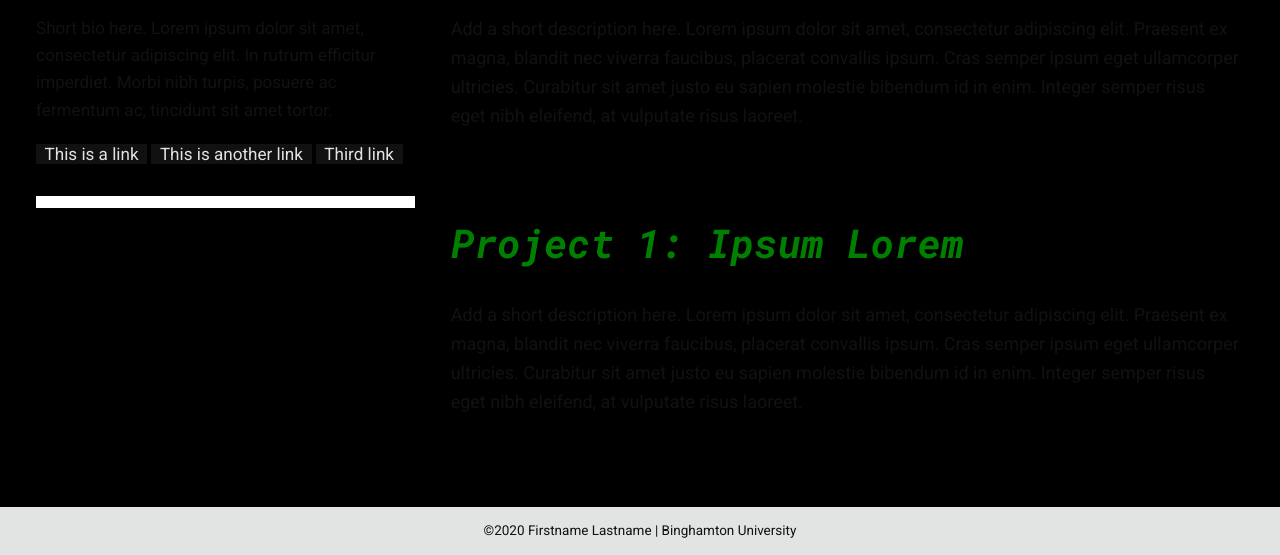
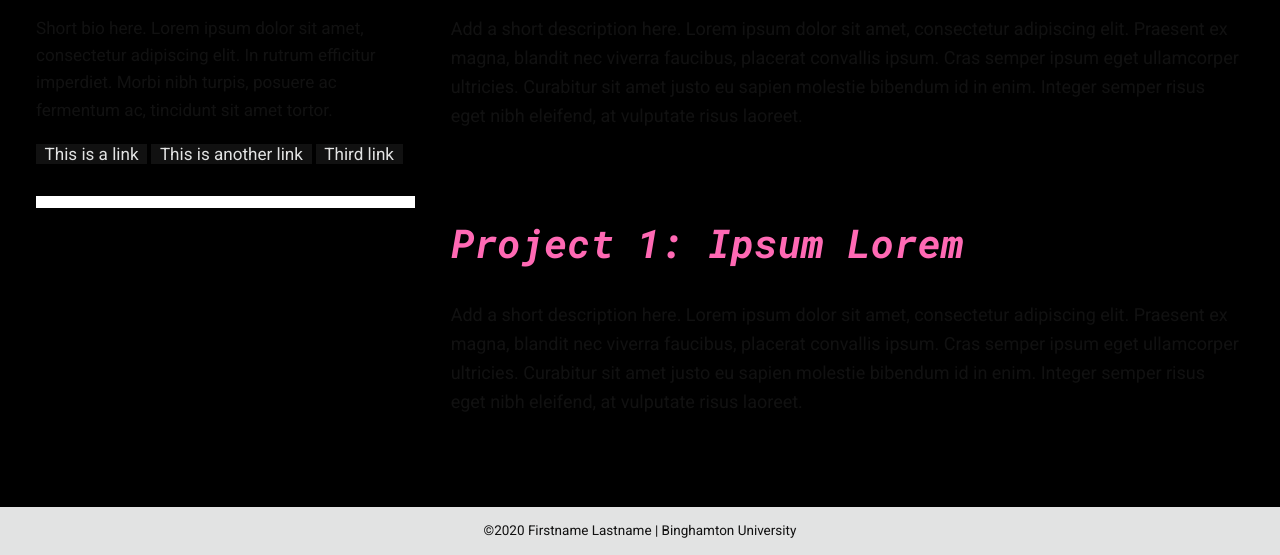
Before and after one commit to Binghamton-University-Design/class-web-journal-halmcm, a plain HTML site: page old.html in a window 1280 px wide. Shown: the part 649-1204 px from the top of the page. Drawn offline with nearby package versions, Linux system fonts and the light colour scheme.

Commit message:
Update style.css

```diff
--- a/css/style.css
+++ b/css/style.css
@@ -71,7 +71,7 @@ h1, h2, h3, h4, h5, h6 {
 }
 h1 {
   font-size: 2.21em;
-  color: green;
+  color: hotpink;
 }
 h2 {
   font-size: 1.5em;
```
